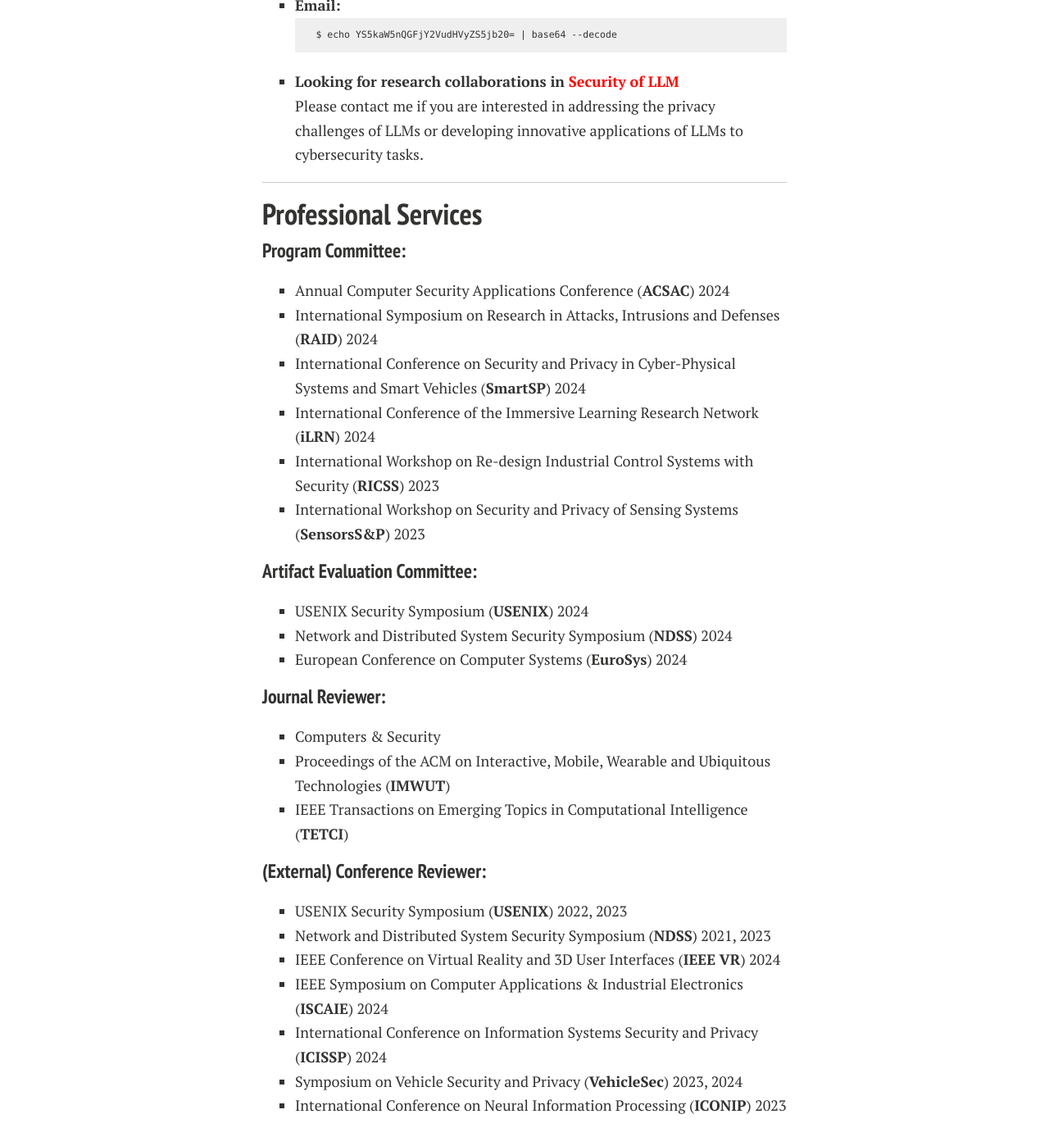
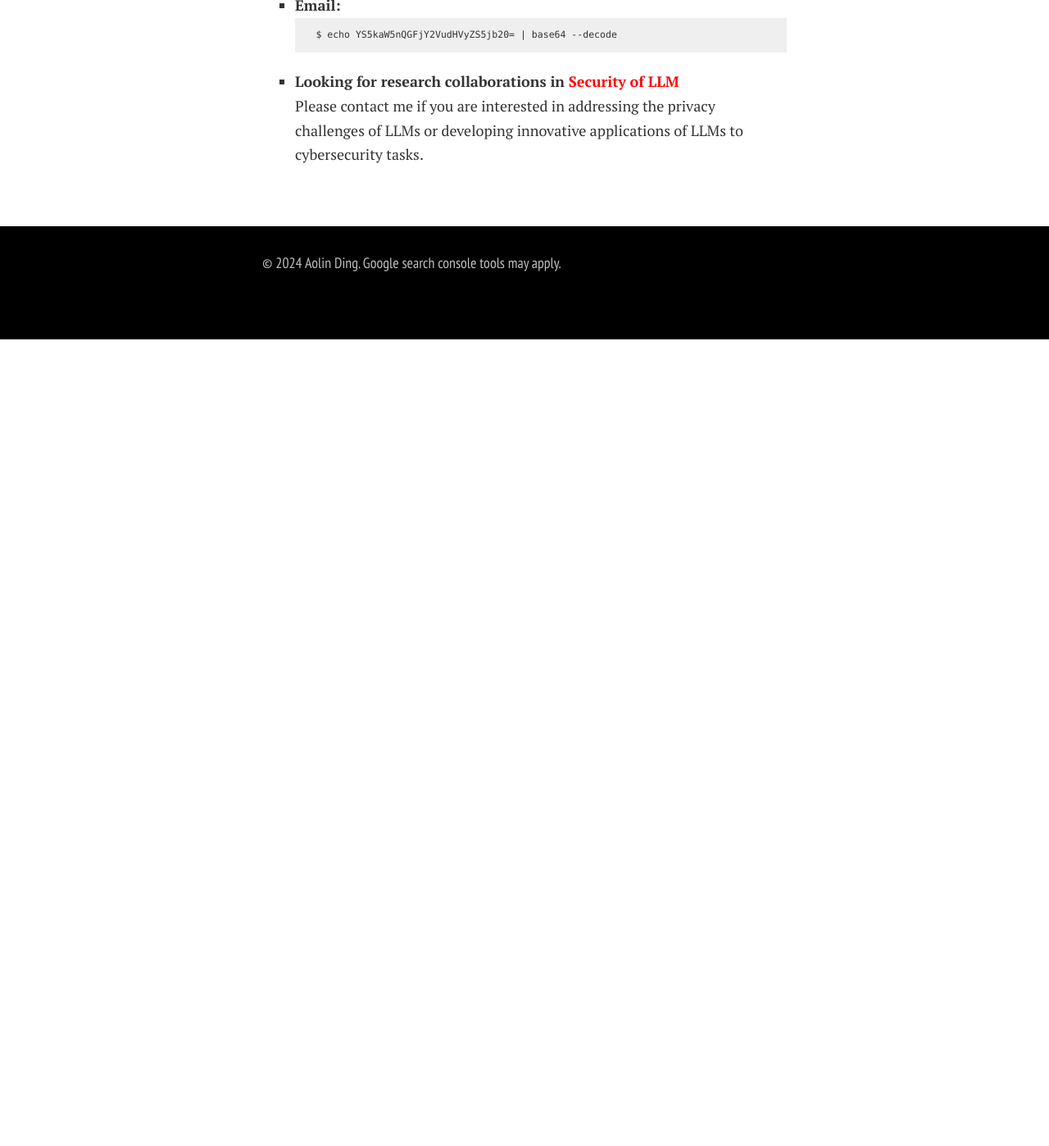
Before and after one commit to aolind/aolind.github.io, a Jekyll site: the page built from index.md, in a window 1280 px wide and 1400 px high, scrolled down 797 px. Shown: the whole window at 82% size. Built offline with Jekyll 4.4.1, drawn with Linux system fonts in a browser that asks for light colours; nearby versions of some CDN libraries; comment, search, counter and statistics services are not loaded; a style sheet for code colours, icons or effects is not loaded; our own code applies the rules of GitHub Pages for plain Markdown files; after the commit the page ends 1211 px from its top, so only the background shows below that; some of the changed text lies outside the part shown.

Commit message:
Update services

````diff
--- a/_config.yml
+++ b/_config.yml
@@ -34,6 +34,8 @@ links:
     url: /
   - title: Publications
     url: /publications/
+  - title: Professional Services
+    url: /services/
   - title: CV
     url: /CV/
 
--- a/index.md
+++ b/index.md
@@ -18,35 +18,3 @@ I am always enthusiastic about contributing to the security research community.
     ```
 - **Looking for research collaborations in <font color='red'>Security of LLM</font>**\
 Please contact me if you are interested in addressing the privacy challenges of LLMs or developing innovative applications of LLMs to cybersecurity tasks.
-
----
-
-## Professional Services
-
-#### Program Committee:
-- Annual Computer Security Applications Conference (**ACSAC**) 2024
-- International Symposium on Research in Attacks, Intrusions and Defenses (**RAID**) 2024
-- International Conference on Security and Privacy in Cyber-Physical Systems and Smart Vehicles (**SmartSP**) 2024
-- International Conference of the Immersive Learning Research Network (**iLRN**) 2024
-- International Workshop on Re-design Industrial Control Systems with Security (**RICSS**) 2023
-- International Workshop on Security and Privacy of Sensing Systems (**SensorsS&P**) 2023
-
-#### Artifact Evaluation Committee:
-- USENIX Security Symposium (**USENIX**) 2024
-- Network and Distributed System Security Symposium (**NDSS**) 2024
-- European Conference on Computer Systems (**EuroSys**) 2024
-
-#### Journal Reviewer:
-- Computers & Security
-- Proceedings of the ACM on Interactive, Mobile, Wearable and Ubiquitous Technologies (**IMWUT**)
-- IEEE Transactions on Emerging Topics in Computational Intelligence (**TETCI**)
-
-
-#### (External) Conference Reviewer:
-- USENIX Security Symposium (**USENIX**) 2022, 2023
-- Network and Distributed System Security Symposium (**NDSS**) 2021, 2023
-- IEEE Conference on Virtual Reality and 3D User Interfaces (**IEEE VR**) 2024
-- IEEE Symposium on Computer Applications & Industrial Electronics (**ISCAIE**) 2024
-- International Conference on Information Systems Security and Privacy (**ICISSP**) 2024
-- Symposium on Vehicle Security and Privacy (**VehicleSec**) 2023, 2024
-- International Conference on Neural Information Processing (**ICONIP**) 2023
````
Also changed, not shown: publications.md (+4 -4 lines), services.md (added, +33 -0 lines).
